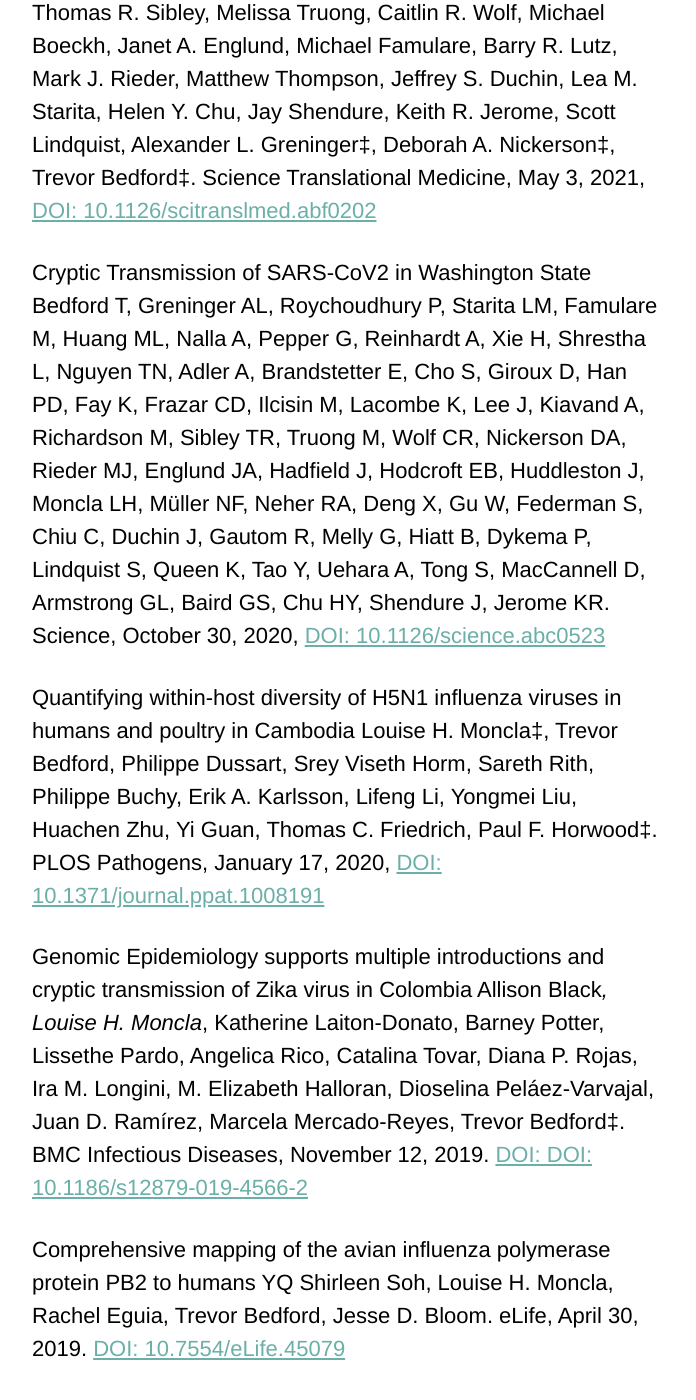
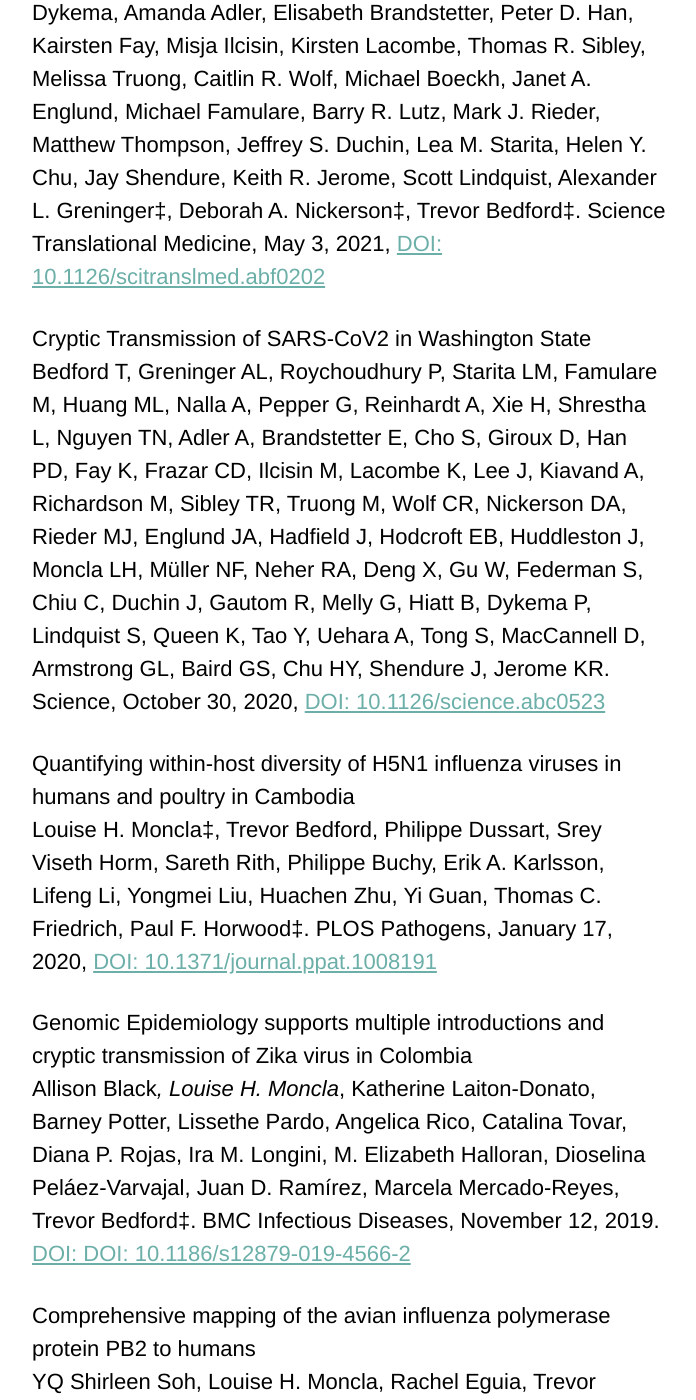
Before and after one commit to lmoncla/monclalab, a Jekyll site: the page built from _pages/publications.md, in a window 1280 px wide and 1400 px high, scrolled down 961 px. Shown: the whole window, without its empty margins (290-986 px from the left). Built offline with Jekyll 4.4.1, drawn with Linux system fonts in a browser that asks for light colours; cached includes are drawn as plain includes; a script that is not in the unit is left out; comment, search, counter and statistics services are not loaded; some of the changed text lies outside the part shown.

```diff
--- a/_pages/publications.md
+++ b/_pages/publications.md
@@ -2,26 +2,26 @@
 permalink: /publications/
 title: "Publications"
 ---
-Acute SARS-CoV-2 infections harbor limited within-host diversity and transmit via tight transmission bottlenecks
+Acute SARS-CoV-2 infections harbor limited within-host diversity and transmit via tight transmission bottlenecks<br/>
 Katarina Braun*, Gage Moreno*, Cassia Wagner, Molly A. Accola, William M. Rehrauer, David Baker, Katia Koelle, David H. O’Connor, Trevor Bedford, Thomas C. Friedrich‡, Louise H. Moncla‡. PLOS Pathogens, August 23, 2021, [DOI: 10.1371/journal.ppat.1009849](https://journals.plos.org/Plospathogens/article?id=10.1371/journal.ppat.1009849)
 
-Repeated introductions and intensive community transmission fueled a mumps virus outbreak in Washington State
+Repeated introductions and intensive community transmission fueled a mumps virus outbreak in Washington State<br/>
 Louise H. Moncla*‡, Allison Black*, Chas DeBolt, Misty Lang, Nicholas R. Graff, Ailyn C. Pérez-Osorio, Nicola F. Müller, Dirk Haselow, Scott Lindquist, Trevor Bedford‡.  eLife, April 19, 2021, [DOI: 10.7554/eLife.66448](https://elifesciences.org/articles/66448.pdf)
 
-Viral genomes reveal patterns of the SARS-CoV-2 outbreak in Washington State
+Viral genomes reveal patterns of the SARS-CoV-2 outbreak in Washington State<br/>
 Nicola F. Müller‡, Cassia Wagner*, Chris D. Frazar*, Pavitra Roychoudhury*, Jover Lee, Louise H. Moncla, Benjamin Pelle, Matthew Richardson, Erica Ryke, Hong Xie, Lasata Shrestha, Amin Addetia, Victoria M. Rachleff, Nicole A. P. Lieberman, Meei-Li Huang, Romesh Gautom, Geoff Melly, Brian Hiatt, Philip Dykema, Amanda Adler, Elisabeth Brandstetter, Peter D. Han, Kairsten Fay, Misja Ilcisin, Kirsten Lacombe, Thomas R. Sibley, Melissa Truong, Caitlin R. Wolf, Michael Boeckh, Janet A. Englund, Michael Famulare, Barry R. Lutz, Mark J. Rieder, Matthew Thompson, Jeffrey S. Duchin, Lea M. Starita, Helen Y. Chu, Jay Shendure, Keith R. Jerome, Scott Lindquist, Alexander L. Greninger‡, Deborah A. Nickerson‡, Trevor Bedford‡.  Science Translational Medicine, May 3, 2021, [DOI: 10.1126/scitranslmed.abf0202](https://www.science.org/doi/full/10.1126/scitranslmed.abf0202)
 
-Cryptic Transmission of SARS-CoV2 in Washington State
+Cryptic Transmission of SARS-CoV2 in Washington State<br/>
 Bedford T, Greninger AL, Roychoudhury P, Starita LM, Famulare M, Huang ML, Nalla A, Pepper G, Reinhardt A, Xie H, Shrestha L, Nguyen TN, Adler A, Brandstetter E, Cho S, Giroux D, Han PD, Fay K, Frazar CD, Ilcisin M, Lacombe K, Lee J, Kiavand A, Richardson M, Sibley TR, Truong M, Wolf CR, Nickerson DA, Rieder MJ, Englund JA, Hadfield J, Hodcroft EB, Huddleston J, Moncla LH, Müller NF, Neher RA, Deng X, Gu W, Federman S, Chiu C, Duchin J, Gautom R, Melly G, Hiatt B, Dykema P, Lindquist S, Queen K, Tao Y, Uehara A, Tong S, MacCannell D, Armstrong GL, Baird GS, Chu HY, Shendure J, Jerome KR. Science, October 30, 2020, [DOI: 10.1126/science.abc0523](https://www.science.org/doi/full/10.1126/science.abc0523)
 
-Quantifying within-host diversity of H5N1 influenza viruses in humans and poultry in Cambodia
+Quantifying within-host diversity of H5N1 influenza viruses in humans and poultry in Cambodia<br/>
 Louise H. Moncla‡, Trevor Bedford, Philippe Dussart, Srey Viseth Horm, Sareth Rith, Philippe Buchy, Erik A. Karlsson, Lifeng Li, Yongmei Liu, Huachen Zhu, Yi Guan, Thomas C. Friedrich, Paul F. Horwood‡. PLOS Pathogens, January 17, 2020, [DOI: 10.1371/journal.ppat.1008191](https://journals.plos.org/plospathogens/article?id=10.1371/journal.ppat.1008191)
 
-Genomic Epidemiology supports multiple introductions and cryptic transmission of Zika virus in Colombia
+Genomic Epidemiology supports multiple introductions and cryptic transmission of Zika virus in Colombia<br/>
 Allison Black*, Louise H. Moncla*, Katherine Laiton-Donato, Barney Potter, Lissethe Pardo, Angelica Rico, Catalina Tovar, Diana P. Rojas, Ira M. Longini, M. Elizabeth Halloran, Dioselina Peláez-Varvajal, Juan D. Ramírez, Marcela Mercado-Reyes, Trevor Bedford‡. BMC Infectious Diseases, November 12, 2019. [DOI: DOI: 10.1186/s12879-019-4566-2](https://bmcinfectdis.biomedcentral.com/articles/10.1186/s12879-019-4566-2)
 
-Comprehensive mapping of the avian influenza polymerase protein PB2 to humans
+Comprehensive mapping of the avian influenza polymerase protein PB2 to humans<br/>
 YQ Shirleen Soh, Louise H. Moncla, Rachel Eguia, Trevor Bedford, Jesse D. Bloom. eLife, April 30, 2019. [DOI: 10.7554/eLife.45079](https://elifesciences.org/articles/45079)
 
-Tracking dengue virus type 1 genetic diversity during lineage replacement in an hyperendemic are in Colombia
+Tracking dengue virus type 1 genetic diversity during lineage replacement in an hyperendemic are in Colombia<br/>
 Mauricio A. Salvo, Mathew T. Aliota, Louise H. Moncla, ID Velez, AL Trujillo, Thomas C. Friedrich, Jorge E. Osorio‡.  PLOS One, March 7, 2019. [DOI: 10.1371/journal.pone.0212947](https://journals.plos.org/plosone/article?id=10.1371/journal.pone.0212947)
```
